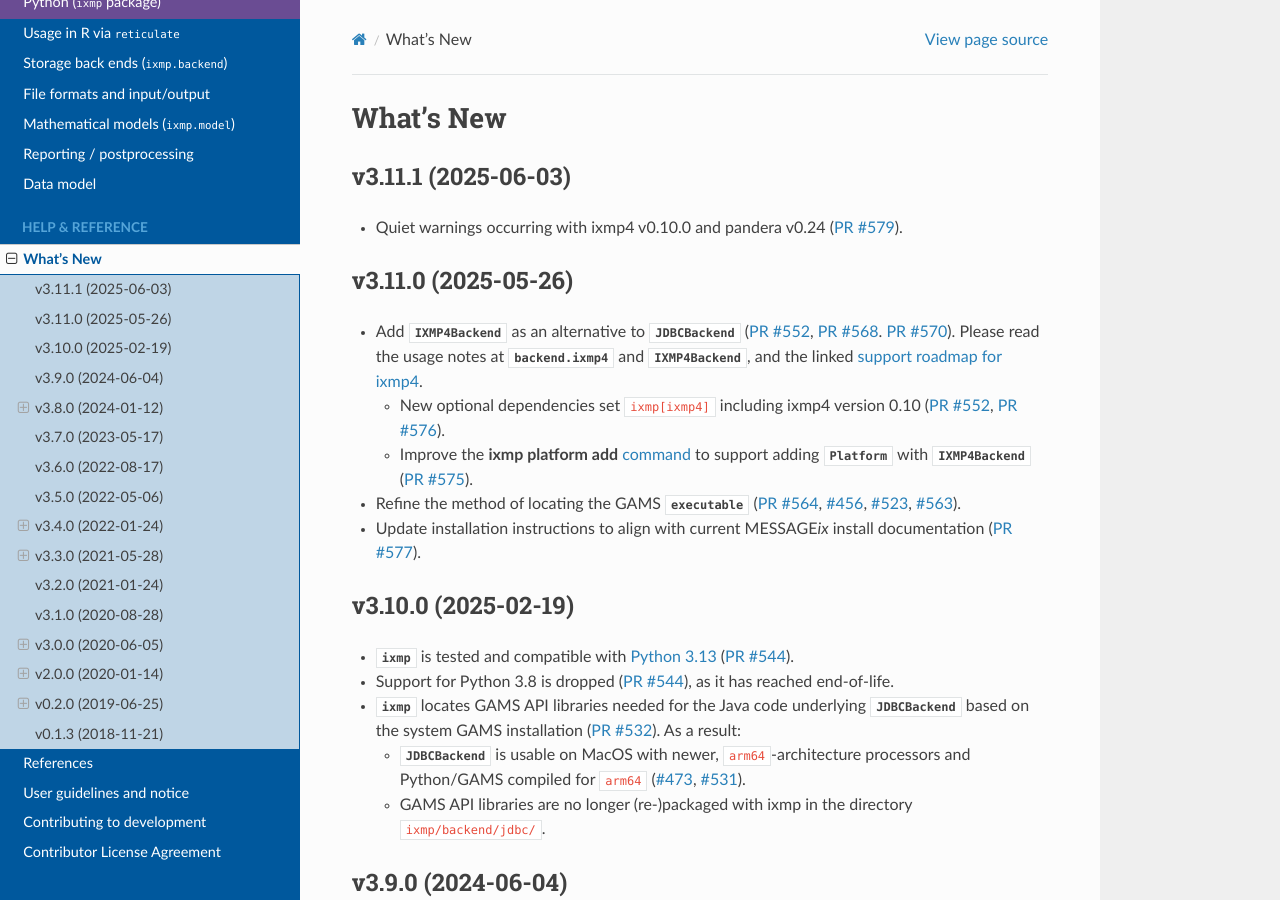
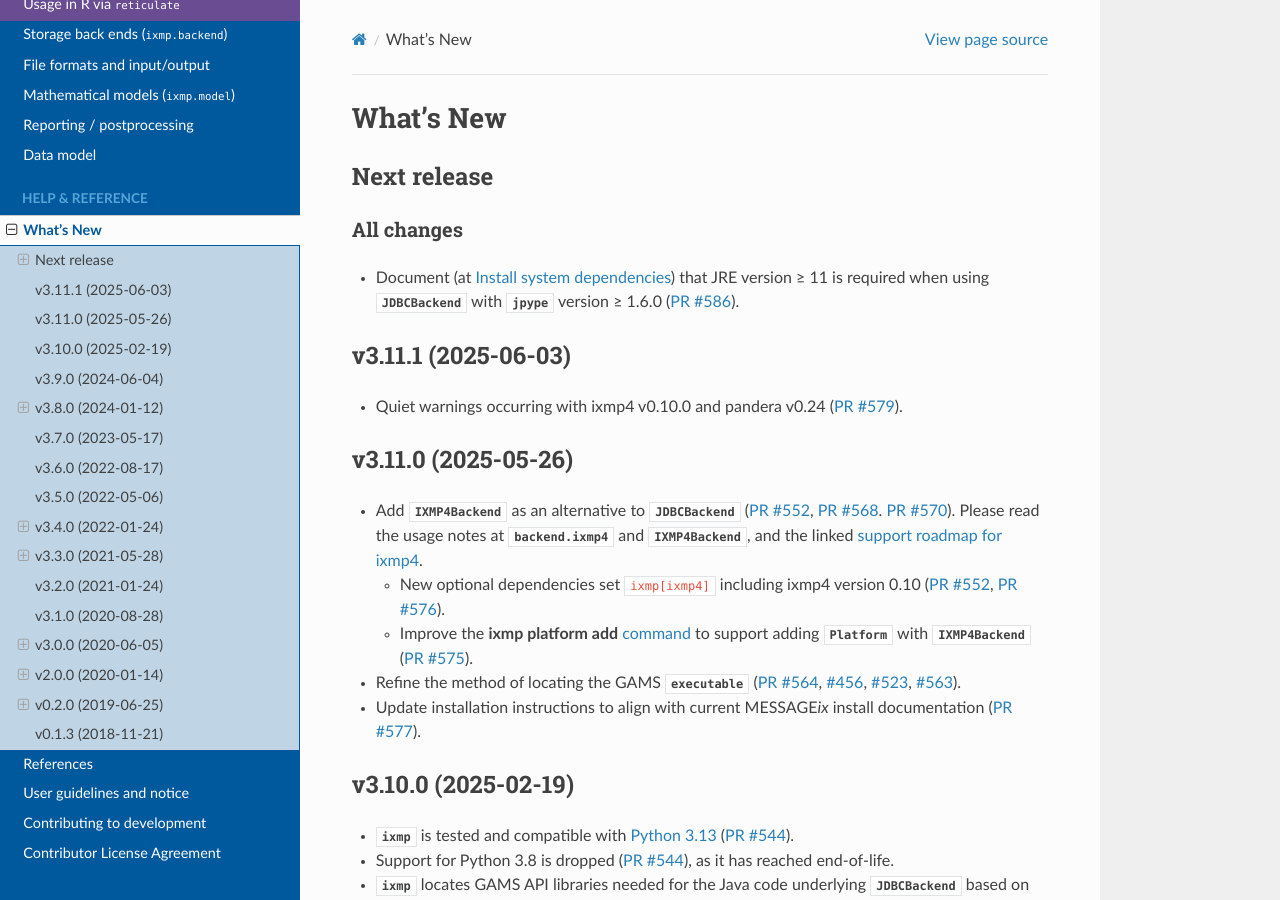
Before and after one commit to iiasa/ixmp, a Sphinx documentation site: the page built from doc/whatsnew.rst, in a window 1280 px wide and 900 px high. Built offline with Sphinx 7.4.7 and the Read the Docs theme 3.1.0, drawn with Linux system fonts in a browser that asks for light colours; the version number could not be read and is left out.

Commit message:
Add #586 to to docs, release notes
- Use 'stable' not 'latest' version of JPype1 docs for intersphinx
  references.
- Use genno.compat.sphinx.rewrite_refs to resolve :mod:`jpype`.

```diff
--- a/RELEASE_NOTES.rst
+++ b/RELEASE_NOTES.rst
@@ -1,8 +1,11 @@
-.. Next release
-.. ============
+Next release
+============
 
-.. All changes
-.. -----------
+All changes
+-----------
+
+- Document (at :ref:`system-dependencies`) that JRE version ≥ 11 is required
+  when using :class:`.JDBCBackend` with :mod:`jpype` version ≥ 1.6.0 (:pull:`586`).
 
 .. _v3.11.1:
 
--- a/doc/conf.py
+++ b/doc/conf.py
@@ -83,6 +83,9 @@
 # -- Options for genno.compat.sphinx.rewrite_refs --------------------------------------
 
 reference_aliases = {
+    # Resolve e.g. :mod:`jpype` to the main docs page, since its intersphinx inventory
+    # does not contain an entry for the top-level module.
+    "jpype$": ":std:doc:`jpype <jpype:index>`",
     r"(genno\.|)Quantity": "genno.core.attrseries.AttrSeries",
     "AnyQuantity": ":data:`genno.core.quantity.AnyQuantity`",
 }
@@ -116,7 +119,7 @@
 intersphinx_mapping = {
     "dask": ("https://docs.dask.org/en/stable/", None),
     "genno": ("https://genno.readthedocs.io/en/latest/", (local_inv("genno"), None)),
-    "jpype": ("https://jpype.readthedocs.io/en/latest", None),
+    "jpype": ("https://jpype.readthedocs.io/en/stable", None),
     "message_ix": ("https://docs.messageix.org/en/latest/", None),
     "message-ix-models": (
         "https://docs.messageix.org/projects/models/en/latest/",
```
Also changed, not shown: doc/install.rst (+11 -0 lines).
